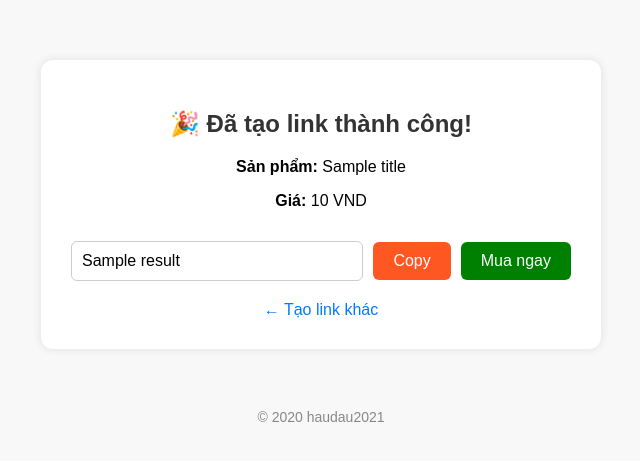
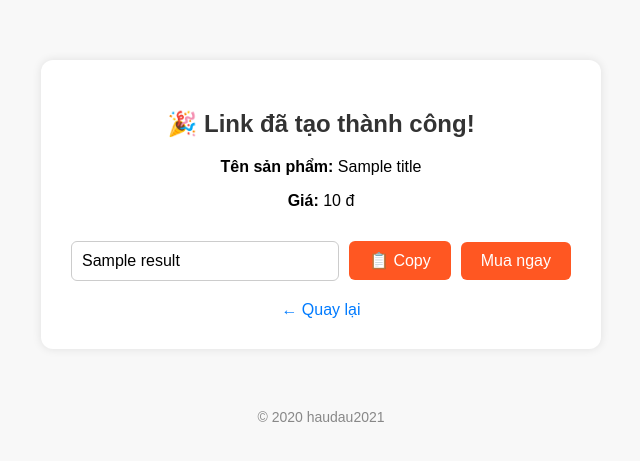
Before and after one commit to haudau2021/getlinkshope-ytb, a Flask app: template templates/preview.html in a window 1280 px wide. Shown: the top 461 px of the page, without its empty margins (319-959 px from the left). Run offline with Flask 3, Linux system fonts and the light colour scheme; the template is opened without the code that fills it: most values are stand-ins (such as "Sample title", 1, 10 or a date in 2020).

Commit message:
Update preview.html

```diff
--- a/templates/preview.html
+++ b/templates/preview.html
@@ -2,34 +2,30 @@
 <html lang="vi">
 <head>
   <meta charset="UTF-8">
-    <title>Đã tạo link thành công</title>
-    <link rel="stylesheet" href="{{ url_for('static', filename='style.css') }}">
+  <title>Link đã tạo</title>
+  <link rel="stylesheet" href="/static/style.css">
 </head>
 <body>
   <div class="container">
-        <h2>🎉 Đã tạo link thành công!</h2>
-
-        <p><strong>Sản phẩm:</strong> {{ title }}</p>
-        <p><strong>Giá:</strong> {{ price }} VND</p>
-
+    <h2>🎉 Link đã tạo thành công!</h2>
+    <p><strong>Tên sản phẩm:</strong> {{ title }}</p>
+    <p><strong>Giá:</strong> {{ price }} đ</p>
     <div class="link-box">
-            <input type="text" value="{{ result }}" id="copyText" readonly>
-            <button onclick="copyToClipboard()">Copy</button>
-            <a href="{{ result }}" target="_blank"><button style="background-color: green;">Mua ngay</button></a>
+      <input type="text" value="{{ result }}" id="copyTarget" readonly>
+      <button onclick="copyLink()">📋 Copy</button>
+      <a href="{{ result }}" target="_blank"><button>Mua ngay</button></a>
     </div>
-
-        <a href="{{ url_for('index') }}" class="back">← Tạo link khác</a>
+    <a class="back" href="/">← Quay lại</a>
   </div>
-    <div class="footer">© {{ now.year }} haudau2021</div>
-
   <script>
-        function copyToClipboard() {
-            const copyText = document.getElementById("copyText");
+    function copyLink() {
+      var copyText = document.getElementById("copyTarget");
       copyText.select();
       copyText.setSelectionRange(0, 99999);
       document.execCommand("copy");
       alert("Đã copy link!");
     }
   </script>
+  <div class="footer">© {{ now.year }} haudau2021</div>
 </body>
 </html>
```
Lines whose indentation alone changed are shown as unchanged.
